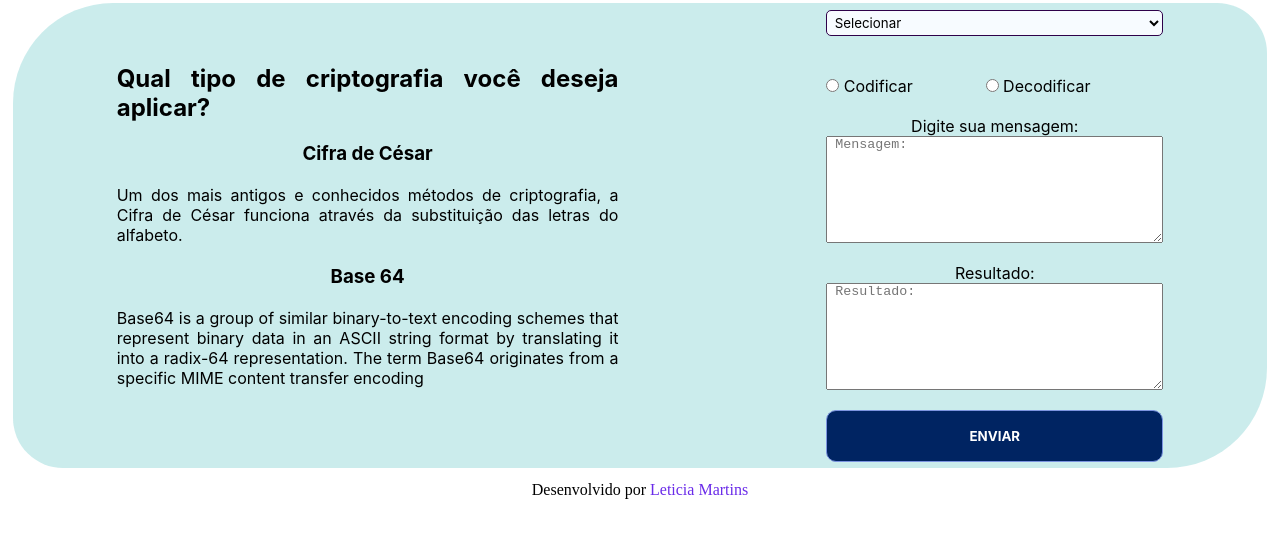
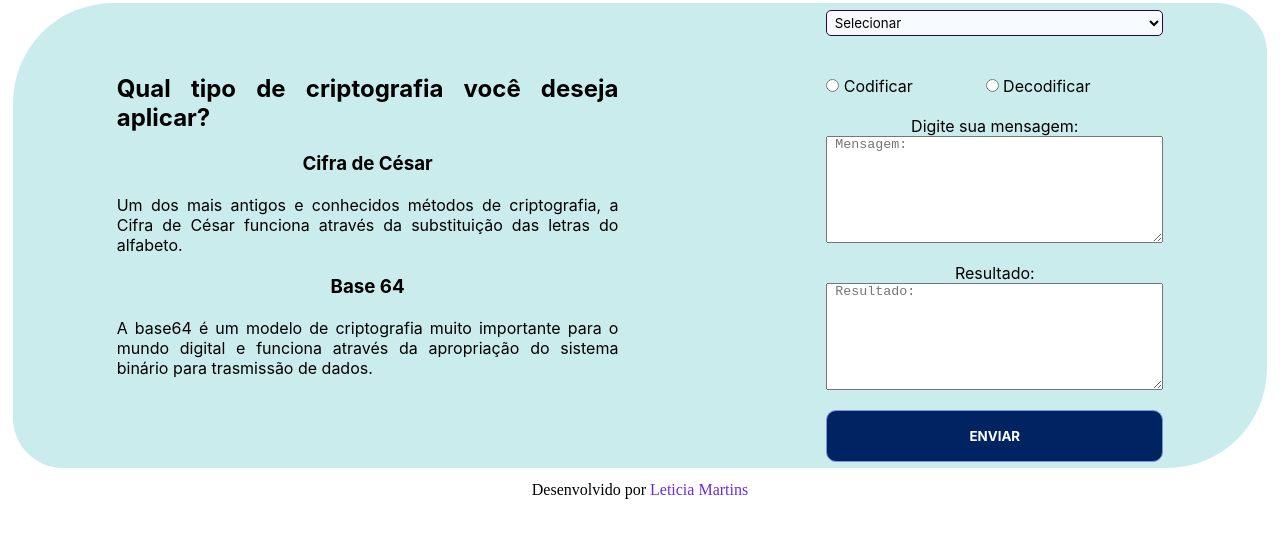
Before and after one commit to letxns/codificar, a plain HTML site: page index.html in a window 1280 px wide. Shown: the part 83-620 px from the top of the page. Drawn offline with Linux system fonts and the light colour scheme; a web font is replaced by a local one.

Commit message:
descricao breve provisoria

```diff
--- a/index.html
+++ b/index.html
@@ -23,7 +23,7 @@
             <h3>Cifra de César</h3> <br>
             <p>Um dos mais antigos e conhecidos métodos de criptografia, a Cifra de César funciona através da substituição das letras do alfabeto.</p> <br>
             <h3>Base 64</h3> <br>
-            <p>Base64 is a group of similar binary-to-text encoding schemes that represent binary data in an ASCII string format by translating it into a radix-64 representation. The term Base64 originates from a specific MIME content transfer encoding</p><br>
+            <p>A base64 é um modelo de criptografia muito importante para o mundo digital e funciona através da apropriação do sistema binário para trasmissão de dados. </p><br>
         </section>
         <form id="form">
             <select id="tipoCodigo">
```
